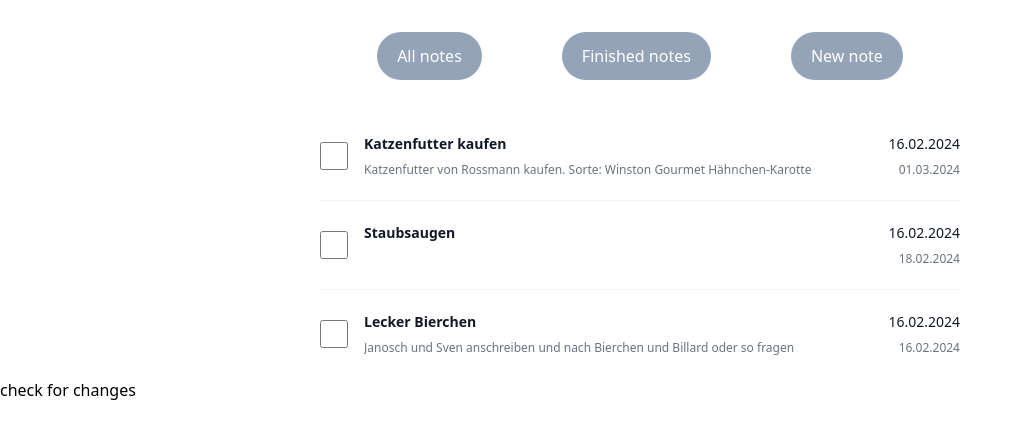
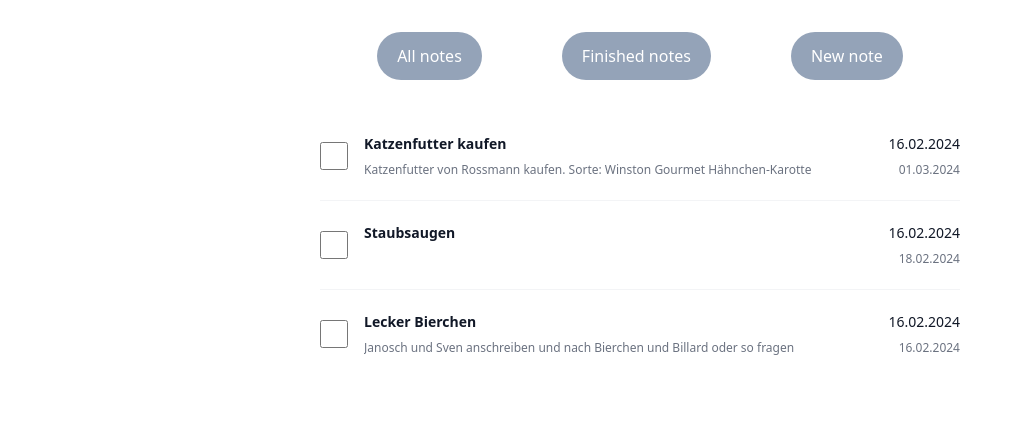
Before and after one commit to philippmueller96/todo_vue, a Vue app in the folder noteme/: page / in a window 1280 px wide. Shown: the top 438 px of the page, without its empty margins (0-1022 px from the left). Built offline with nearby package versions, Linux system fonts and the light colour scheme.

Commit message:
refactor

```diff
--- a/noteme/src/App.vue
+++ b/noteme/src/App.vue
@@ -39,7 +39,6 @@ const notesList = [
   <div></div>
   <Header />
   <AllNotes :notes="notesList" />
-  <p>check for changes</p>
 </template>
 
 <style scoped></style>
```
